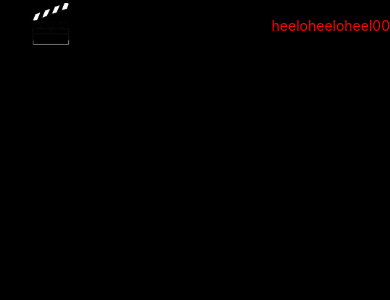
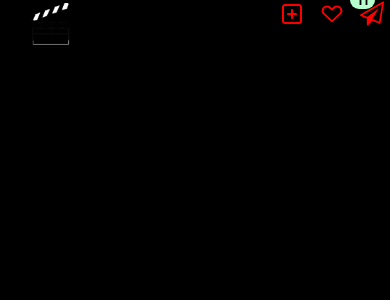
Before and after one commit to Prithvicy/Movies_Tact, a React Native app: screen / in a window 390 px wide. Shown: the top 300 px of the page. Built offline with nearby package versions, Linux system fonts and the light colour scheme.

Commit message:
header compoenent

```diff
--- a/Components/home/Header.js
+++ b/Components/home/Header.js
@@ -1,6 +1,9 @@
 import { View, Text, StyleSheet, Image, TouchableOpacity } from "react-native";
 import React from "react";
-
+import { Feather } from "@expo/vector-icons";
+import { Entypo } from "@expo/vector-icons";
+import { FontAwesome } from "@expo/vector-icons";
+import Position from "react-native/Libraries/Components/Touchable/Position";
 export default function Header() {
   return (
     <View style={styles.container}>
@@ -11,9 +14,41 @@ export default function Header() {
         />
       </TouchableOpacity>
       <View style={styles.iconsContainer}>
-        <Text style={{ color: "red" }}>heelo</Text>
-        <Text style={{ color: "red" }}>heelo</Text>
-        <Text style={{ color: "red" }}>heel00</Text>
+        <TouchableOpacity>
+          <Image
+            style={{
+              borderColor: "red",
+            }}
+            source={require("../../assets/homelogo.png")}
+          />
+        </TouchableOpacity>
+        <TouchableOpacity>
+          <Feather
+            style={styles.icon}
+            name="plus-square"
+            size={24}
+            color="red"
+          />
+        </TouchableOpacity>
+        <TouchableOpacity>
+          <Entypo
+            style={styles.icon}
+            name="heart-outlined"
+            size={24}
+            color="red"
+          />
+        </TouchableOpacity>
+        <TouchableOpacity>
+          <View style={styles.unreadBadge}>
+            <Text style={styles.unreadBadgeText}>11</Text>
+          </View>
+          <FontAwesome
+            style={styles.icon}
+            name="send-o"
+            size={24}
+            color="red"
+          />
+        </TouchableOpacity>
       </View>
     </View>
   );
@@ -33,4 +68,26 @@ const styles = StyleSheet.create({
   iconsContainer: {
     flexDirection: "row",
   },
+  icon: {
+    width: 30,
+    color: "red",
+    height: 30,
+    marginLeft: 10,
+  },
+  unreadBadge: {
+    backgroundColor: "#B6FFCE",
+    position: "absolute",
+    top: -10,
+    right: 15,
+    alignItems: "center",
+    height: 18,
+    width: 25,
+
+    borderRadius: 50,
+    zIndex:10,
+  },
+  unreadBadgeText:{
+      color:"black",
+      fontWeight:"600",
+  }
 });
```
Also changed, not shown: assets/homelogo.png (added), assets/icons8-plus-+-50.png (added).
